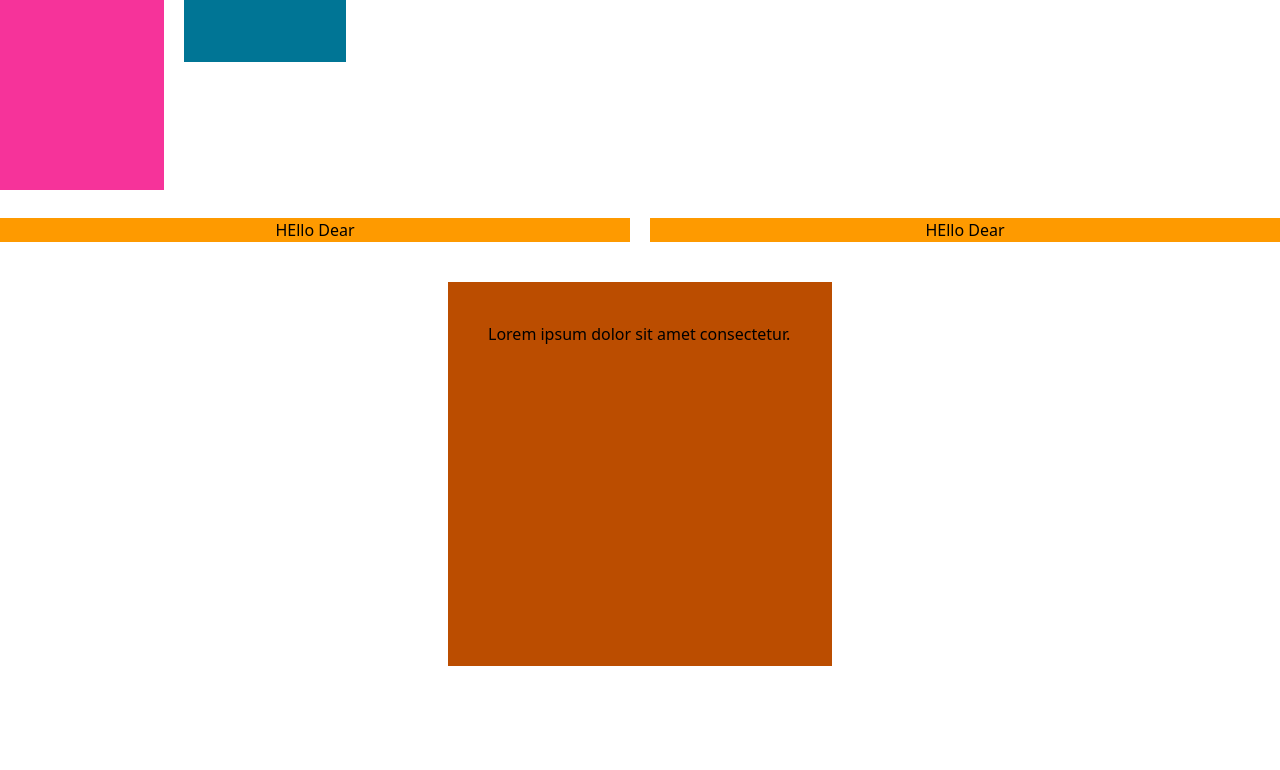
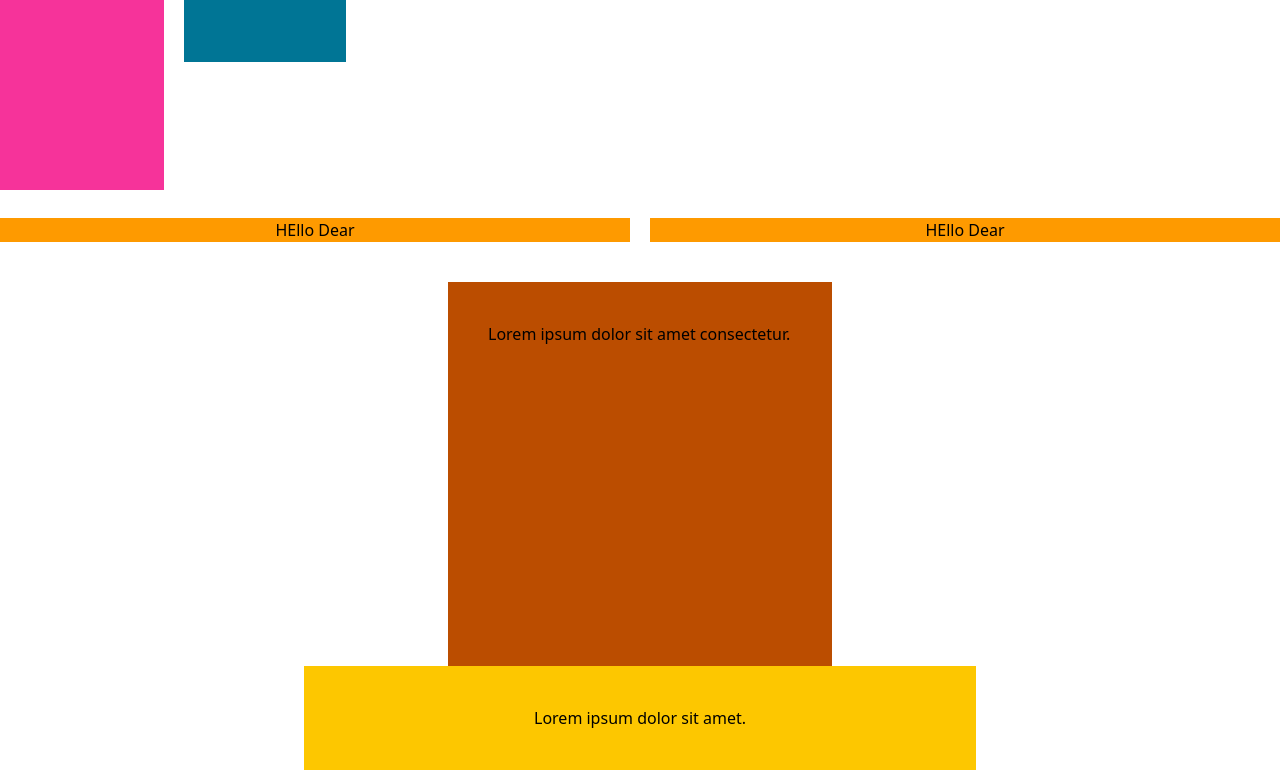
Before and after one commit to saifhusain62/Tailwindcss, a React (Vite) app in the folder tailwind/: page / in a window 1280 px wide. Shown: the part 1990-2760 px from the top of the page. Before the commit the page ends 2656 px from the top, so only its background shows below. Built offline with nearby package versions, Linux system fonts and the light colour scheme.

Commit message:
Padding update

```diff
--- a/tailwind/src/App.jsx
+++ b/tailwind/src/App.jsx
@@ -190,6 +190,13 @@ function App() {
                 <p className='p-10'>Lorem ipsum dolor sit amet consectetur.</p>
 
               </div>
+
+              {/* PADDING */}
+              <div className='bg-yellow-400 w-2xl flex mx-auto items-center justify-center'>
+
+                <p className='text-center px-10 py-10'>Lorem ipsum dolor sit amet.</p>
+
+              </div>
     </div>
   )
 }
```
